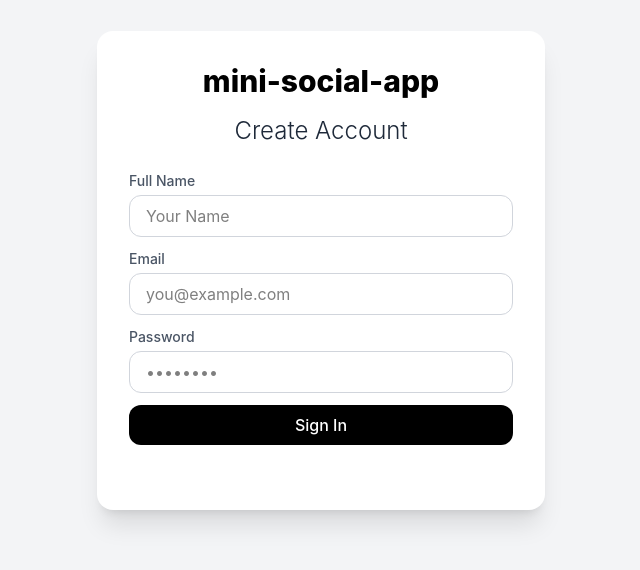
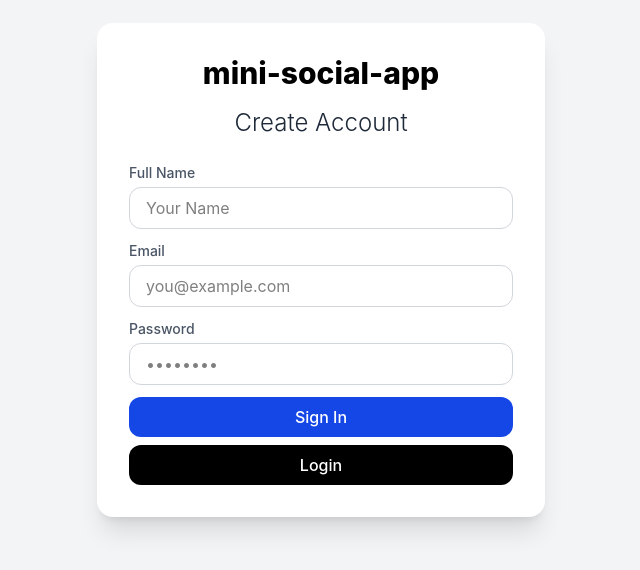
Before and after one commit to sujanpakhrin/social-mini, a React (Vite) app in the folder client/: page / in a window 1280 px wide. Shown: the part 130-700 px from the top of the page, without its empty margins (319-959 px from the left). Built offline with nearby package versions, Linux system fonts and the light colour scheme; no server answers.

Commit message:
Auth form fix

```diff
--- a/client/components/AuthForm.jsx
+++ b/client/components/AuthForm.jsx
@@ -18,7 +18,7 @@ export default function AuthForm({ mode, setMode }) {
   useEffect(() => {
     const token = localStorage.getItem("token");
     if (token) {
-      navigate("/home", {replace: true}); //redirect to home if already logged in
+      navigate("/home", { replace: true }); //redirect to home if already logged in
     }
   }, [navigate]);
 
@@ -132,9 +132,8 @@ export default function AuthForm({ mode, setMode }) {
                 <>
                   <button
                     type="submit"
-                    className="w-full py-2 rounded-xl bg-black text-white
-            hover:bg-gray-800 dark:bg-white dark:text-black
-            dark:hover:bg-gray-200 transition duration-200 font-medium cursor-pointer"
+                    className="w-full py-2 rounded-xl bg-blue-700 text-white
+  hover:bg-blue-800 transition duration-200 font-medium cursor-pointer"
                   >
                     Sign In
                   </button>
@@ -142,7 +141,9 @@ export default function AuthForm({ mode, setMode }) {
                     onClick={() => {
                       setMode("login");
                     }}
-                    className="w-15 text-white border-b font-light cursor-pointer"
+                    className="w-full py-2 rounded-xl bg-black text-white
+            hover:bg-gray-800 dark:bg-white dark:text-black
+            dark:hover:bg-gray-200 transition duration-200 font-medium cursor-pointer"
                   >
                     Login
                   </button>
@@ -160,7 +161,9 @@ export default function AuthForm({ mode, setMode }) {
                     onClick={() => {
                       setMode("register");
                     }}
-                    className="w-15  text-white border-b font-light cursor-pointer"
+                    className="w-full py-2 rounded-xl bg-black text-white
+            hover:bg-gray-800 dark:bg-white dark:text-black
+            dark:hover:bg-gray-200 transition duration-200 font-medium cursor-pointer"
                   >
                     Sign In
                   </button>
```
